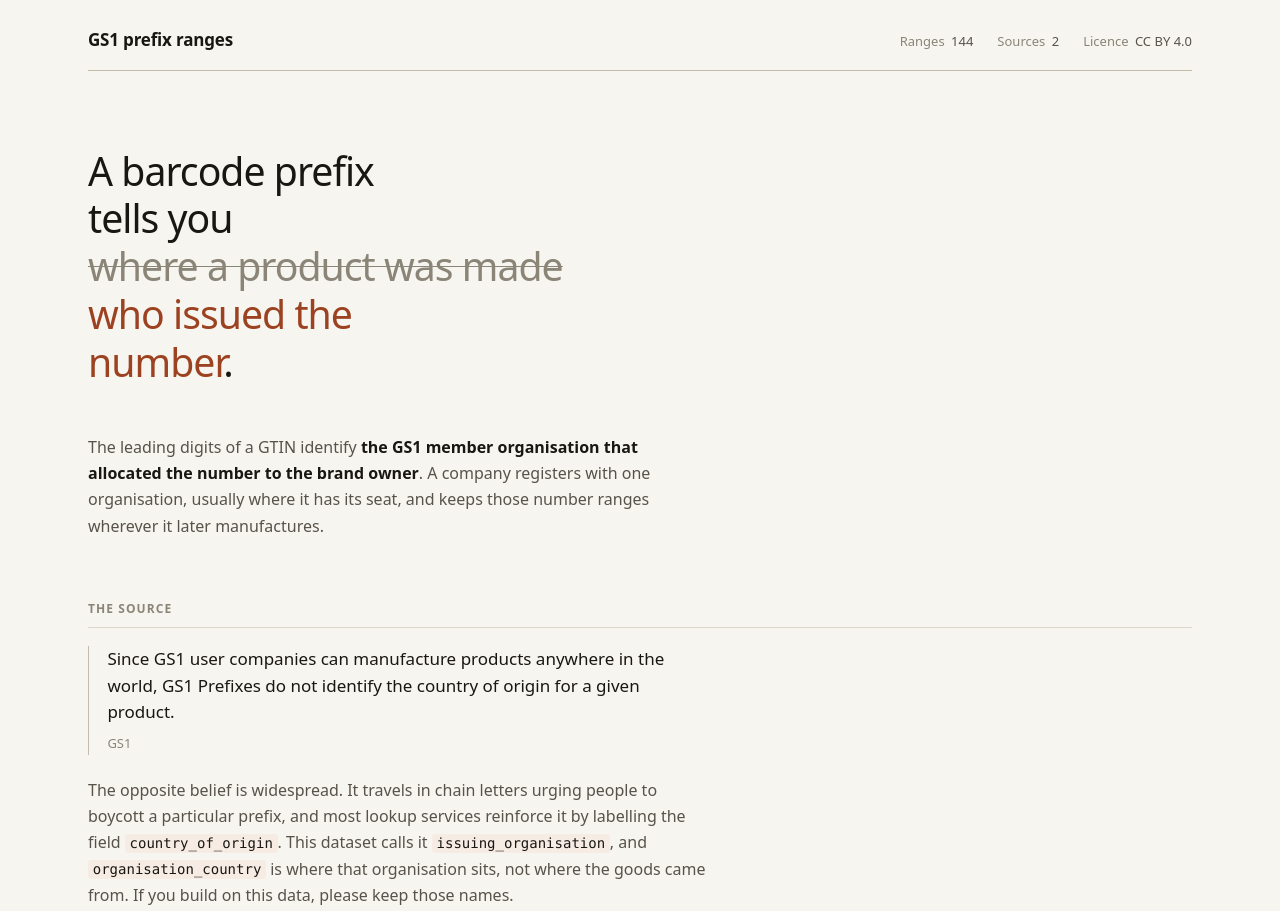
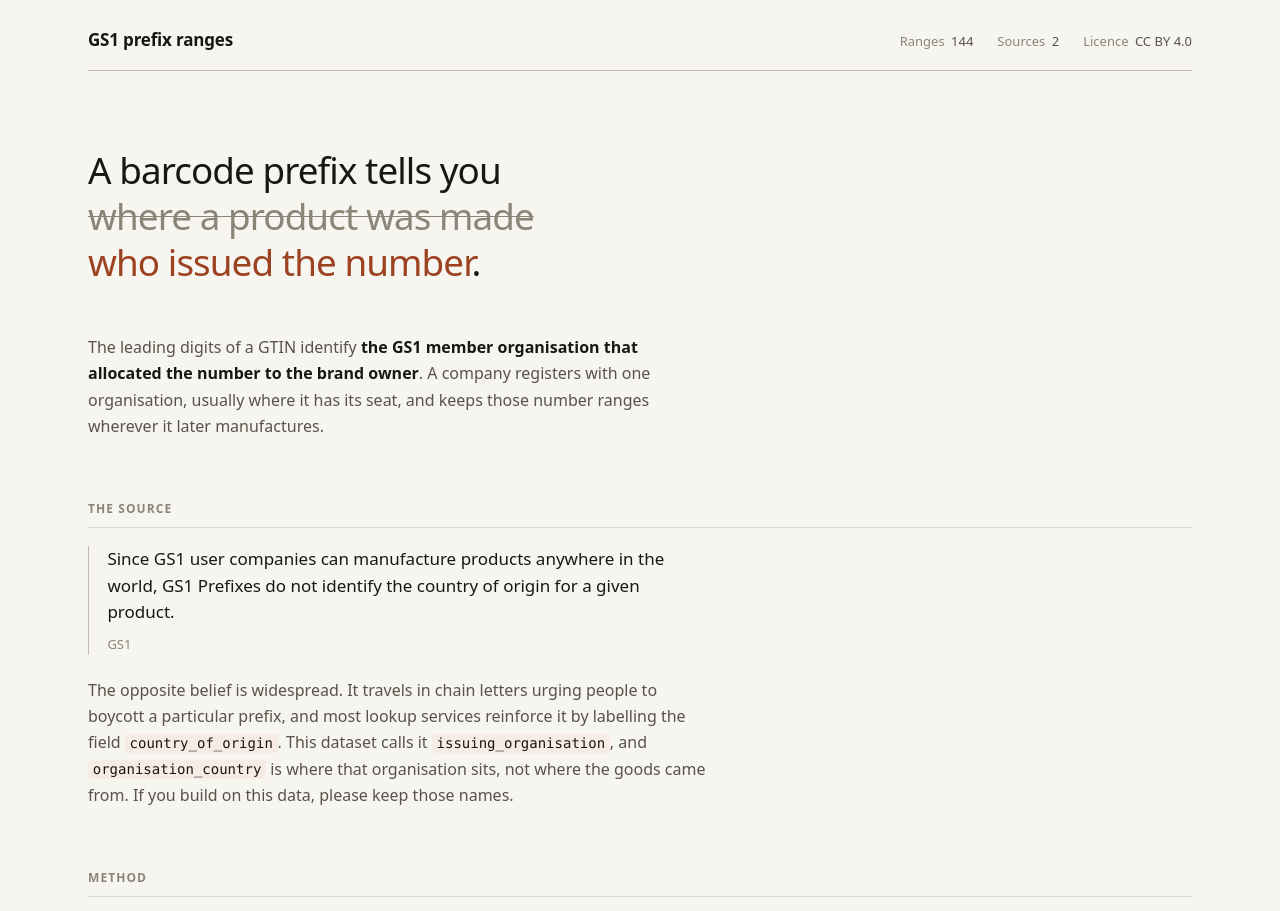
Before and after one commit to xoocode/gs1-prefix-ranges, a plain HTML site: page public/index.html in a window 1280 px wide. Shown: the top 911 px of the page. Drawn offline with Linux system fonts and the light colour scheme.

Commit message:
Oppningsmeningen far plats att halla ihop satserna

```diff
--- a/public/index.html
+++ b/public/index.html
@@ -174,15 +174,14 @@
 
       .statement {
         padding: clamp(2.75rem, 8vw, 4.75rem) 0 clamp(2rem, 5vw, 3rem);
-        max-width: 34ch;
+        max-width: 46ch;
       }
       .statement p {
         margin: 0;
-        font-size: clamp(1.6rem, 4.2vw, 2.45rem);
-        line-height: 1.22;
+        font-size: clamp(1.5rem, 3.6vw, 2.3rem);
+        line-height: 1.26;
         letter-spacing: -0.025em;
         font-weight: 480;
-        text-wrap: balance;
       }
       /* Håll ihop den strukna satsen. Bryts den mitt i tappar den sin kraft:
          "made" ensamt på en rad läses inte längre som en överstruken tanke. */
```
